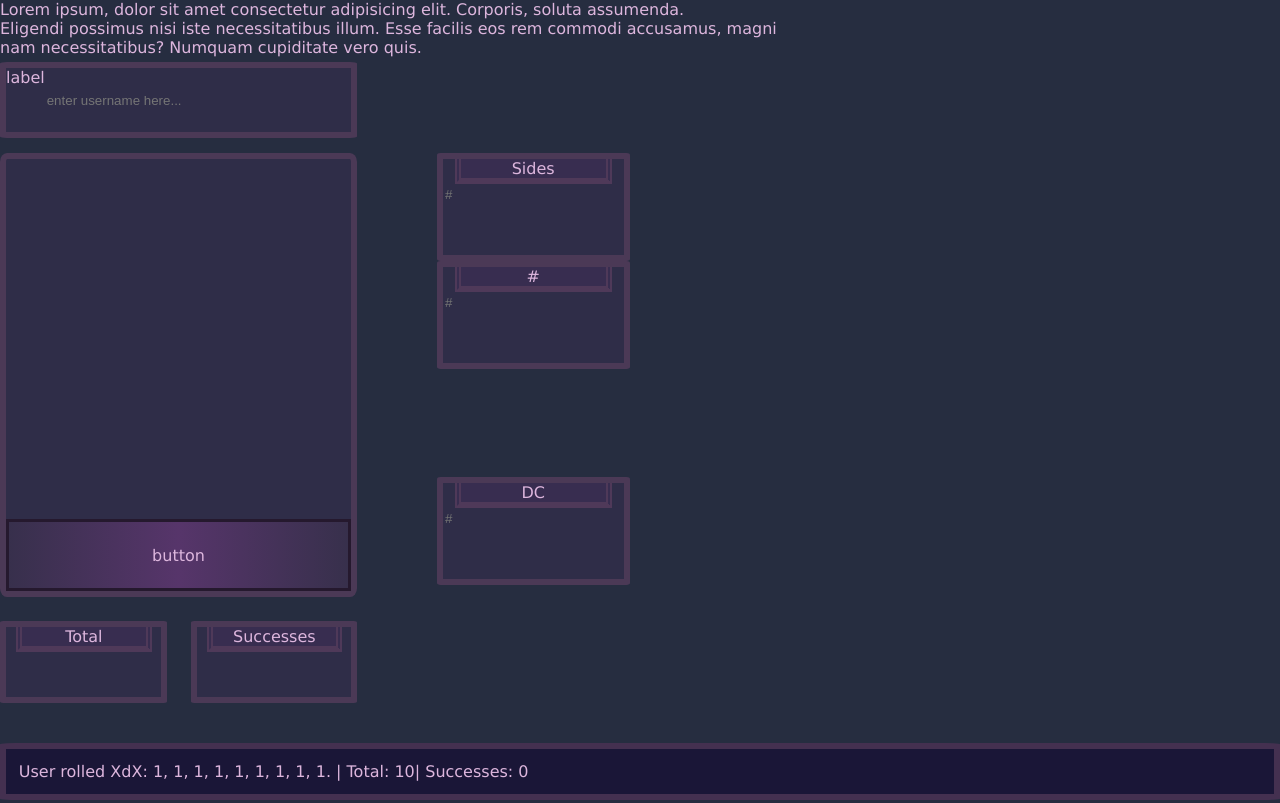
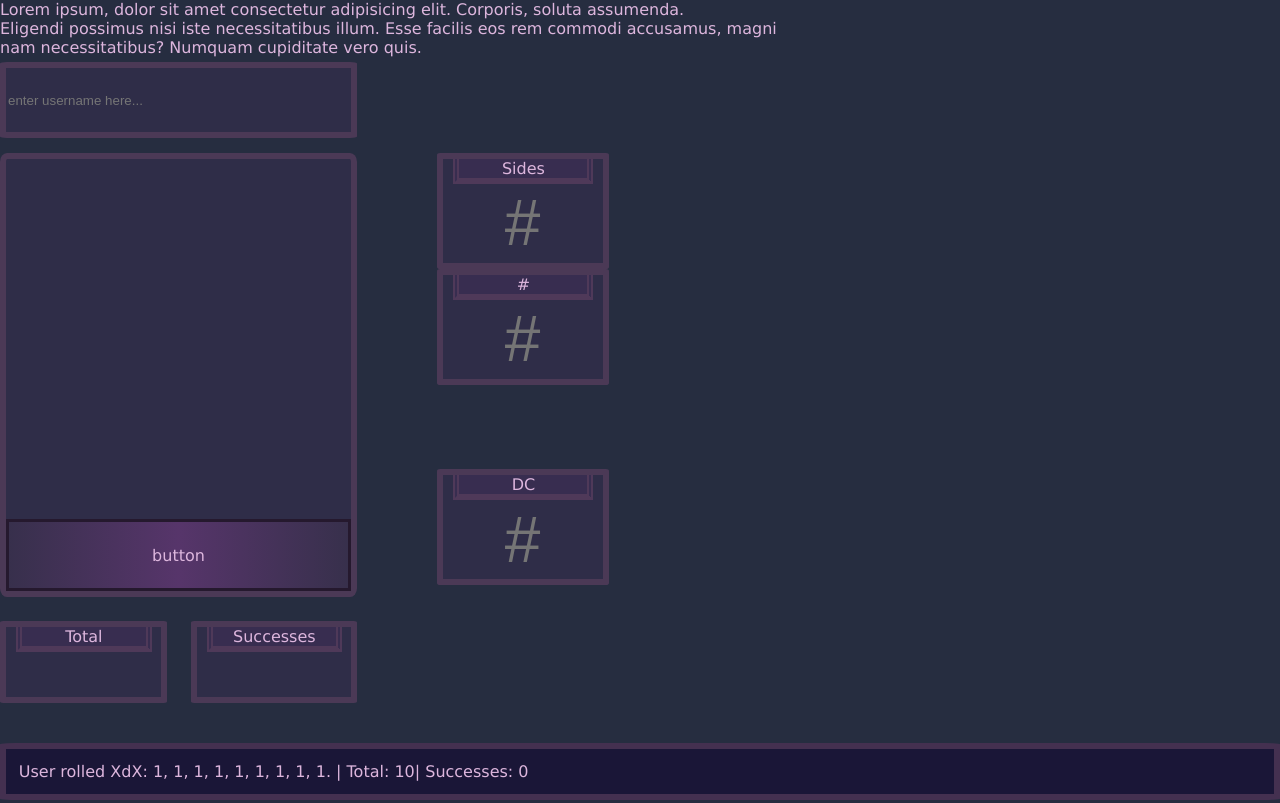
Before and after one commit to Ahri9tails/dicetest-roller, a plain HTML site: page index.html in a window 1280 px wide. Shown: the top 803 px of the page. Drawn offline with Linux system fonts and the light colour scheme.

Commit message:
style inputs to fit containers.

```diff
--- a/css/style.css
+++ b/css/style.css
@@ -23,6 +23,9 @@ input[type=text] {
 input[type=number] {
 	background: none;
 	border: none;
+	padding-left: 1rem;
+	font-size: 4rem;
+	text-align: center;
 	color: var(--dark-text);
 	box-sizing: border-box;
 	flex: 1;
@@ -47,16 +50,19 @@ input[type=number] {
 
 .small-box {
 	min-height: 4.375rem;
+	max-width: 10rem;
 	background-color: var(--window-bg-color);
 	text-align: center;
 	border: solid 6px var(--window-border-color);
 	border-radius: 2%;
+	display: flex;
+	flex-direction: column;
 
 }
 
 .dice-input-box {
 	/* width is being limited by smallgrid already*/
-	max-width: 16rem;
+/* 	max-width: 16rem; */
 }
 
 .box-label {
--- a/index.html
+++ b/index.html
@@ -16,7 +16,6 @@
 	<br>
 	nam necessitatibus? Numquam cupiditate vero quis.
 	<div class="base-window">
-		<div>label</div>
 		<input type="text" placeholder="enter username here...">
 	</div>
 	<div class="double-grid">
```
